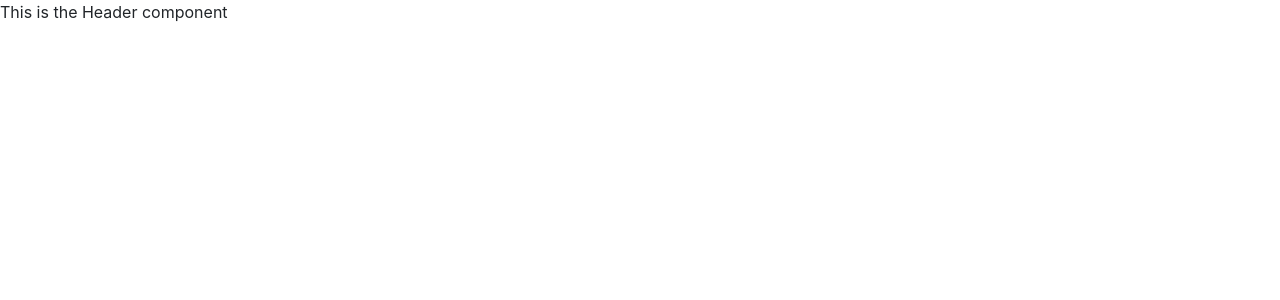
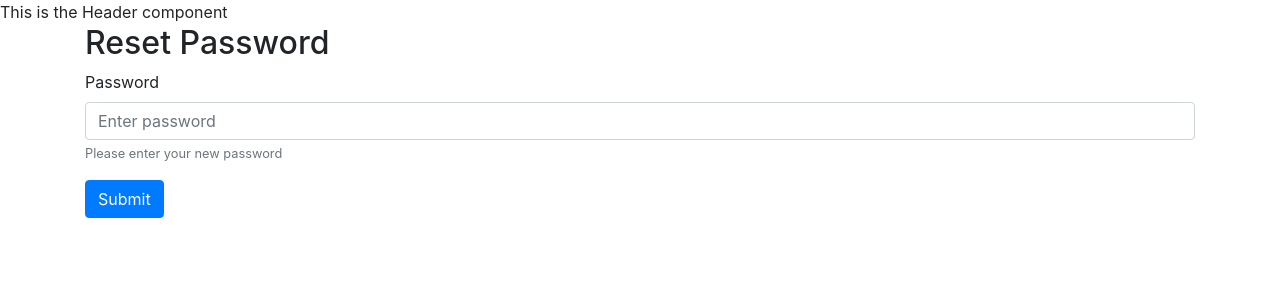
Before and after one commit to saas-developer/saasify, a React (Create React App) app in the folder client/: page /account/reset-password in a window 1280 px wide. Shown: the top 300 px of the page. Built offline with nearby package versions, Linux system fonts and the light colour scheme.

Commit message:
15. Reset Password

```diff
--- a/client/src/App.js
+++ b/client/src/App.js
@@ -8,6 +8,7 @@ import Register from './account/Register';
 import AccountActivation from './account/AccountActivation';
 import ResendActivationLink from './account/ResendActivationLink';
 import ResetPasswordLink from './account/ResetPasswordLink';
+import ResetPassword from './account/ResetPassword';
 import Login from './account/Login';
 import 'bootstrap/dist/css/bootstrap.min.css';
 import './App.scss';
@@ -25,6 +26,7 @@ function App() {
 	  <Route exact path="/account/activate" component={AccountActivation} />
 	  <Route exact path="/account/resend-activation-link" component={ResendActivationLink} />
 	  <Route exact path="/account/reset-password-link" component={ResetPasswordLink} />
+	  <Route exact path="/account/reset-password" component={ResetPassword} />
 
     </div>
   );
--- /dev/null
+++ b/client/src/account/ResetPassword.js
@@ -0,0 +1,91 @@
+import React, { Component } from 'react';
+import queryString from 'query-string';
+import Form from 'react-bootstrap/Form';
+import Button from 'react-bootstrap/Button';
+
+class ResetPassword extends Component {
+	state = {
+		resetPasswordToken: '',
+		busy: false,
+		password: ''
+	}
+
+	componentDidMount() {
+		// Get token from URL
+		const queryStringParams = queryString.parse(this.props.location.search) || {};
+		const token = queryStringParams.token;
+
+		this.setState({
+			resetPasswordToken: token
+		})
+	}
+
+	handlePasswordChange = (event) => {
+		this.setState({
+			password: event.target.value
+		})
+	}
+
+	handleSubmitClick = () => {
+		// Submit the email and password to the server
+		const url = '/api/reset-password';
+
+		fetch(url, {
+			headers: {
+				'Accept': 'application/json',
+				'Content-Type': 'application/json'
+			},
+			credentials: 'same-origin',
+			method: 'POST',
+			body: JSON.stringify({
+				resetPasswordToken: this.state.resetPasswordToken,
+				password: this.state.password
+			})
+		}).then((response) => {
+			if (!response.ok) {
+				return response.json().then(err => { throw err })
+			}
+			return response.json();
+		}).then((results) => {
+			console.log('results ', results);
+
+		}).catch((error) => {
+			console.log('error ', error);
+		})
+	}
+
+	render() {
+		return (
+			<div className="container">
+			<h2>Reset Password</h2>
+			<div>
+				<Form>
+				  <Form.Group controlId="formBasicPassword">
+				    <Form.Label>Password</Form.Label>
+				    <Form.Control
+				    	type="password"
+			    		placeholder="Enter password"
+			    		onChange={this.handlePasswordChange}
+			    		value={this.state.password}
+			    	/>
+				    <Form.Text className="text-muted">
+				      Please enter your new password
+				    </Form.Text>
+				  </Form.Group>
+
+				  <Button
+				  	variant="primary"
+				  	type="button"
+				  	onClick={this.handleSubmitClick}
+				  >
+				    Submit
+				  </Button>
+
+				</Form>
+			</div>
+		</div>
+		);
+	}
+}
+
+export default ResetPassword;
```
Also changed, not shown: 2 other files (tests, documents, lock files or other folders).
